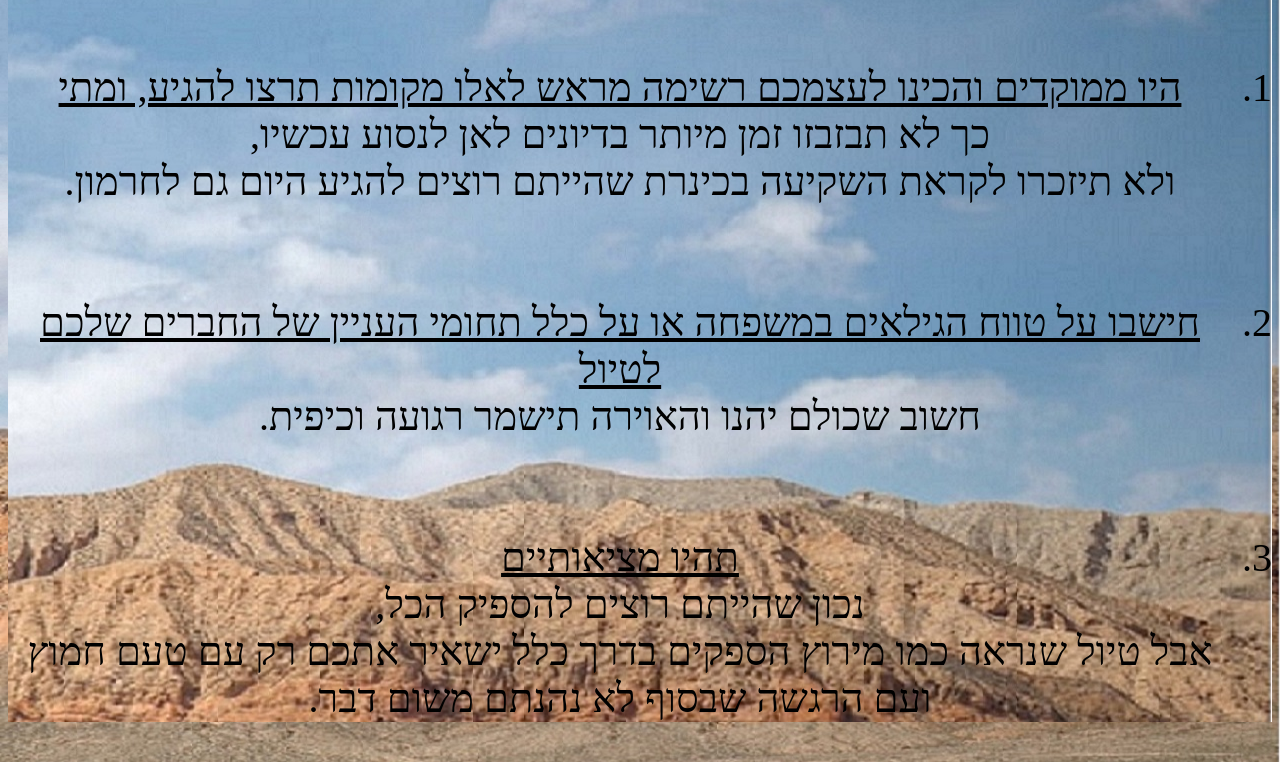
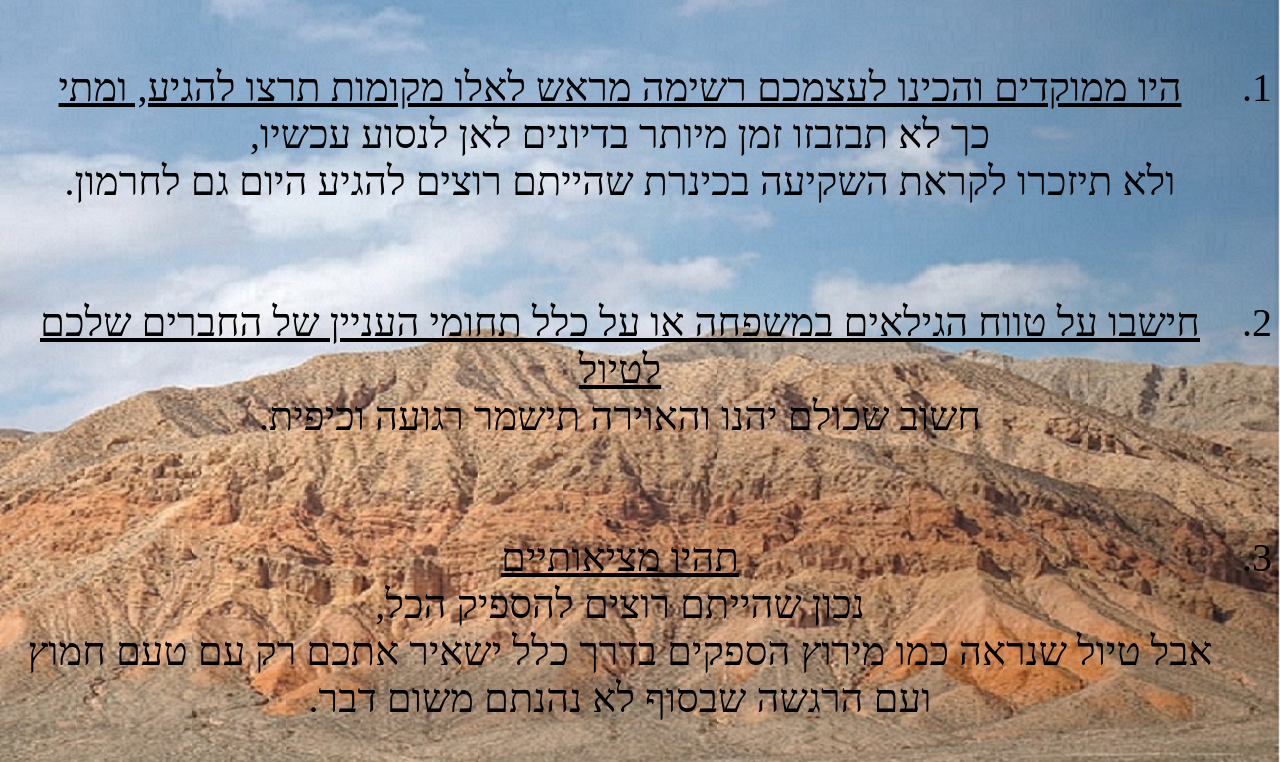
Before and after one commit to pnina0545/3, a plain HTML site: page index.html in a window 1280 px wide. Shown: the part 60-822 px from the top of the page. Drawn offline with Linux system fonts and the light colour scheme.

Commit message:
Update עיצוב טיפים.css

```diff
--- a/עיצוב טיפים.css
+++ b/עיצוב טיפים.css
@@ -5,7 +5,7 @@ html {
 
 img { width:600 }
 body {
-  background-image: url("רקע 5.jpg") ; background-position: right top;
+  background-position: right top;
   background-attachment: fixed;
 }
 body {
```
